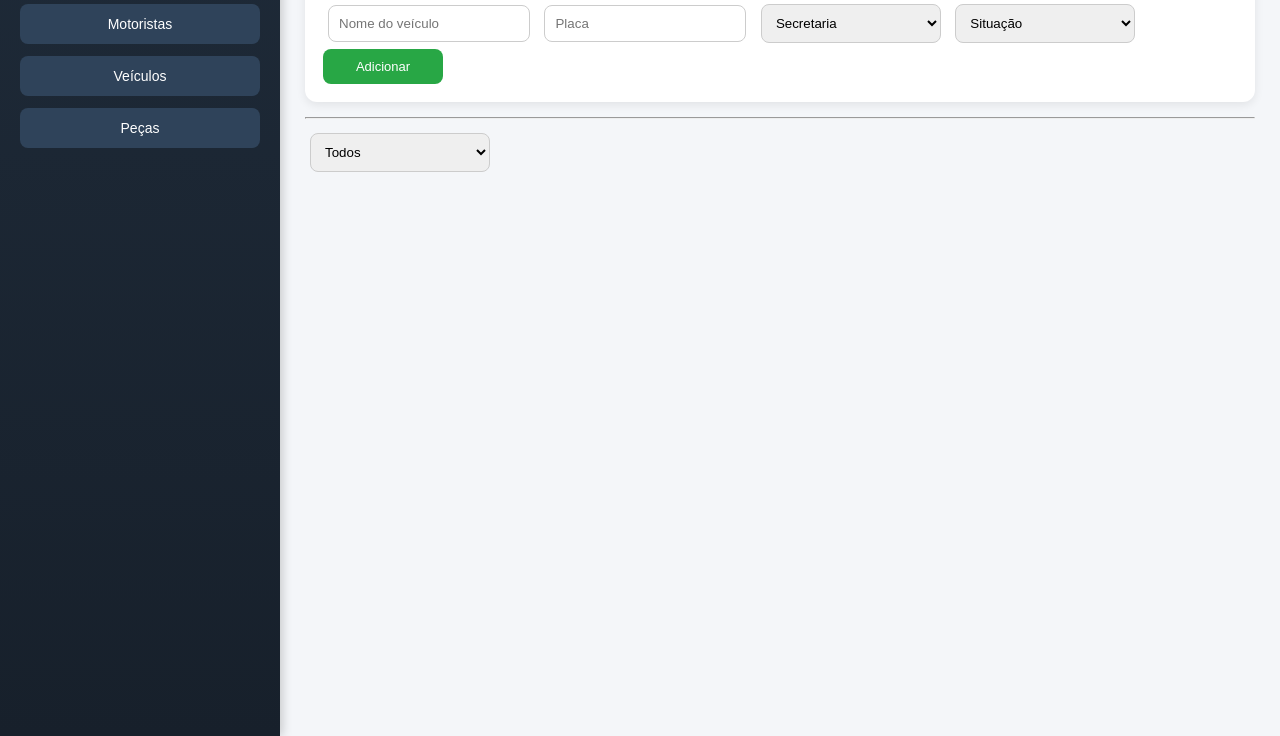
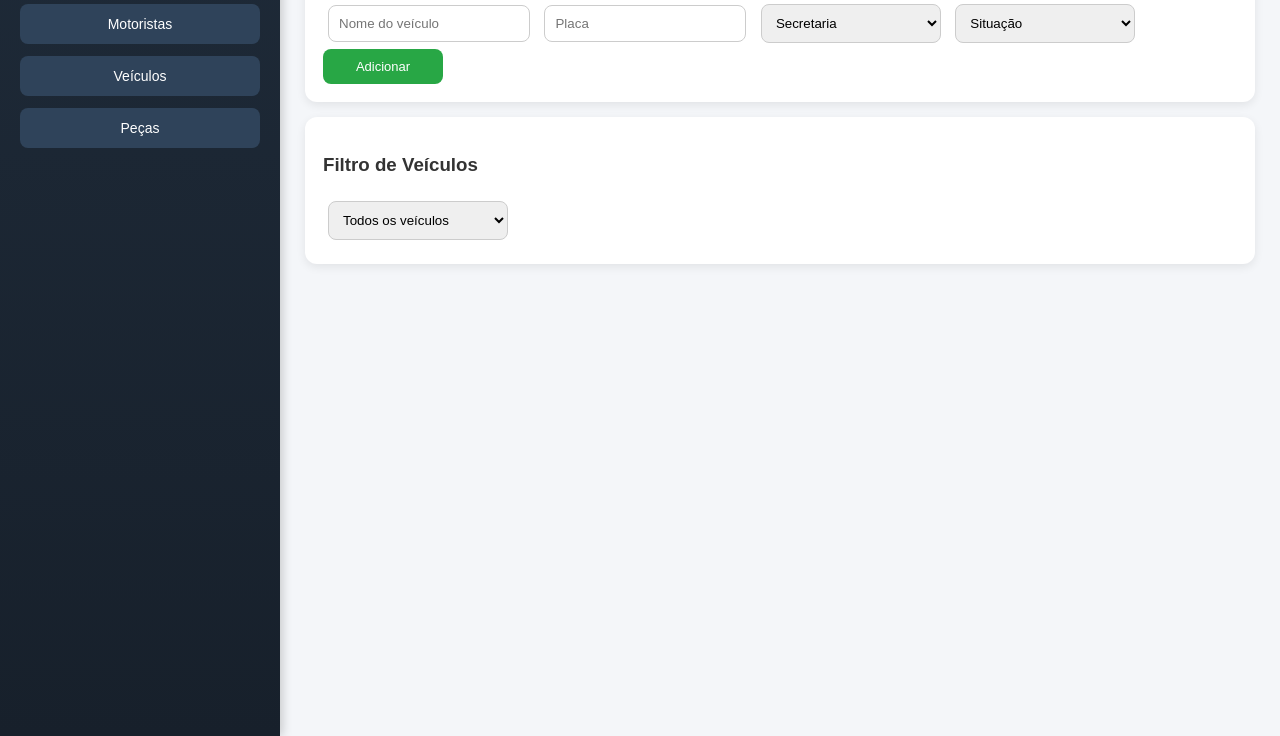
Before and after one commit to lbxsuldeminas/teste, a plain HTML site: page index.html in a window 1280 px wide. Both pictures are taken after a click on the button "Veículos". Shown: the part 104-840 px from the top of the page. Drawn offline with Linux system fonts and the light colour scheme.

Commit message:
Update index.html

```diff
--- a/index.html
+++ b/index.html
@@ -2,7 +2,7 @@
 <html lang="pt-br">
 <head>
 <meta charset="UTF-8">
-<title>Secretaria de Transportes - CRV </title>
+<title>Secretaria de Transportes</title>
 
 <style>
 body{
@@ -202,14 +202,15 @@ button.edit:hover{
 
         <button class="add" onclick="addVeiculo()">Adicionar</button>
     </div>
-    <hr>
+    <div class="card">
+    <h3>Filtro de Veículos</h3>
 
-<select id="filtroStatus" onchange="renderVeiculos()">
-    <option value="Todos">Todos</option>
-    <option value="Disponível">Disponível</option>
-    <option value="Em manutenção">Em manutenção</option>
-</select>
-
+    <select id="filtroStatus" onchange="renderVeiculos()">
+        <option value="Todos">Todos os veículos</option>
+        <option value="Disponível">Disponíveis</option>
+        <option value="Em manutenção">Em manutenção</option>
+    </select>
+</div>
     <div id="listaVeiculos"></div>
 </div>
 
```
